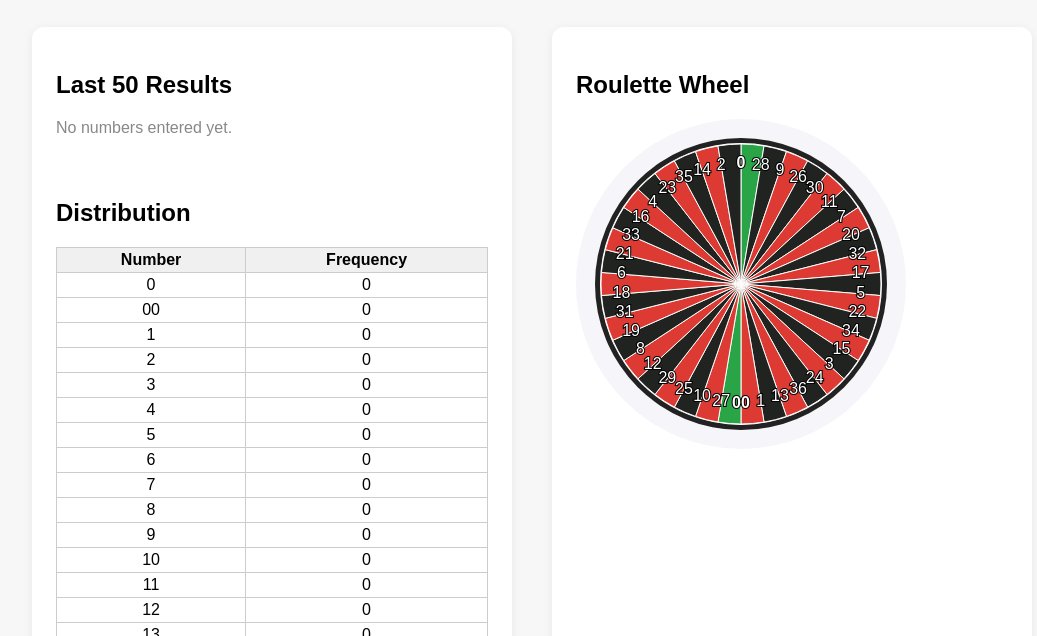
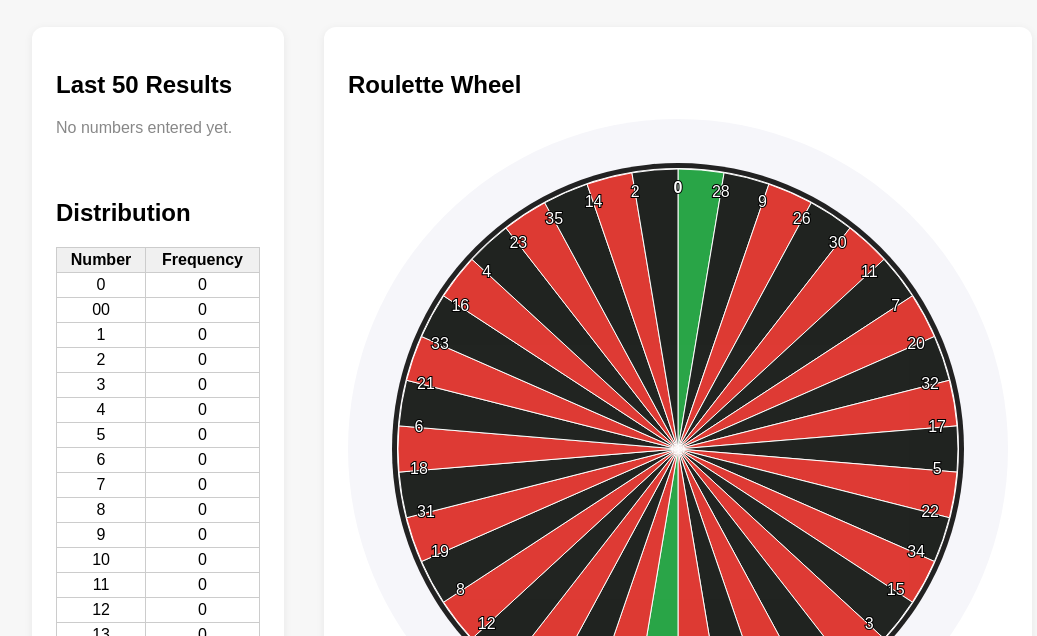
Before and after one commit to TruMedicines/Roulette, a plain HTML site: page index.html in a window 1280 px wide. Shown: the part 164-800 px from the top of the page, without its empty margins (108-1145 px from the left). Drawn offline with Linux system fonts and the light colour scheme.

Commit message:
Update index.html

```diff
--- a/index.html
+++ b/index.html
@@ -110,9 +110,9 @@ function updateDistribution() {
 
 function updateWheel() {
   const hitSet = new Set(history);
-  const wheelSize = 330;
+  const wheelSize = 660;
   const center = wheelSize/2;
-  const R = 140, n = AMERICAN_WHEEL_ORDER.length;
+  const R = 280, n = AMERICAN_WHEEL_ORDER.length;
   let svg = `<svg width="${wheelSize}" height="${wheelSize}" style="background:#f6f6fa;border-radius:50%;">`;
   svg += `<circle cx="${center}" cy="${center}" r="${R+6}" fill="#222"/><circle cx="${center}" cy="${center}" r="${R}" fill="#0d6615" stroke="#fff" stroke-width="2"/>`;
   // Slices
```
